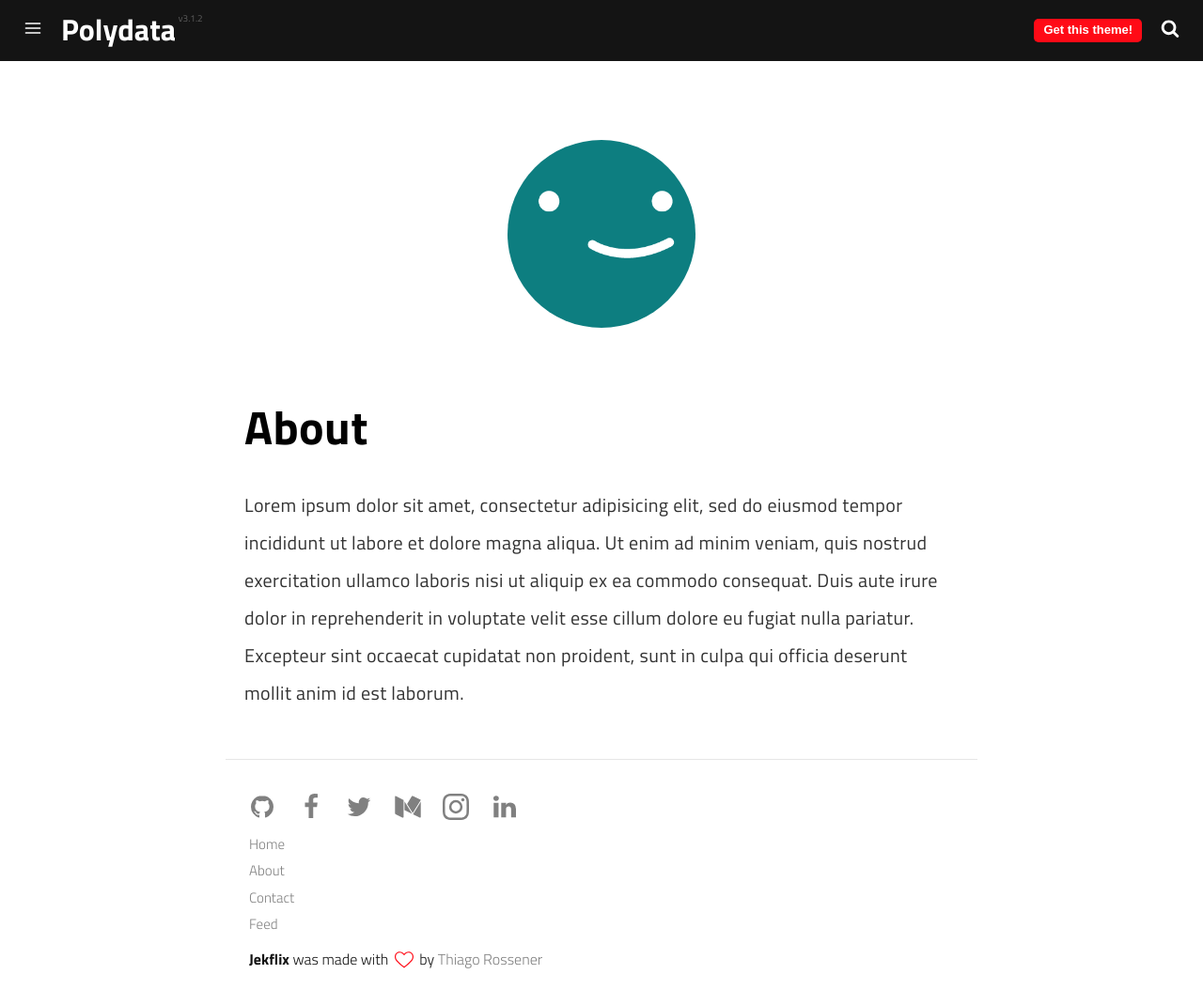
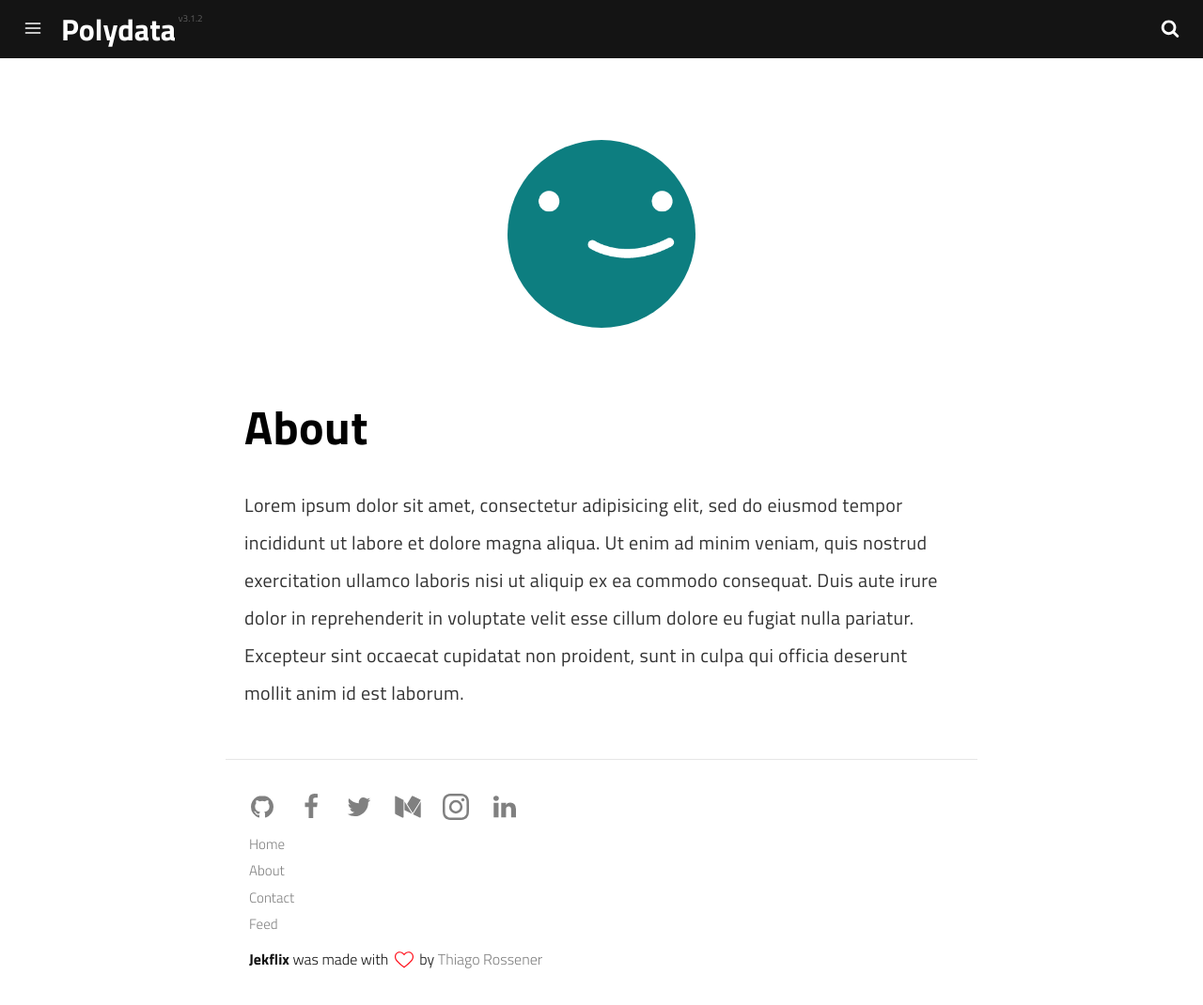
Before and after one commit to PolydataPL/PolydataPL.github.io, a Jekyll site: the page built from pages/about.md, in a window 1280 px wide and 1070 px high. Shown: the whole window at 94% size. Built offline with Jekyll 4.4.1, drawn with Linux system fonts in a browser that asks for light colours; a script that is not in the unit is left out.

Commit message:
updated config (II)

```diff
--- a/_config.yml
+++ b/_config.yml
@@ -29,7 +29,7 @@ formspree_form_id: formspree_form_id
 
 # Social Media Settings
 # Remove the item if you don't need it
-github_username: github_username
+github_username: PolydataPL
 facebook_username: facebook_username
 twitter_username: twitter_username
 instagram_username: instagram_username
@@ -61,7 +61,7 @@ collections:
   authors:
     output: true
 paginate_path: "/page/:num/"
-show_get_theme_btn: true
+show_get_theme_btn: false
 use_logo: false
 
 # Content paginator
```
